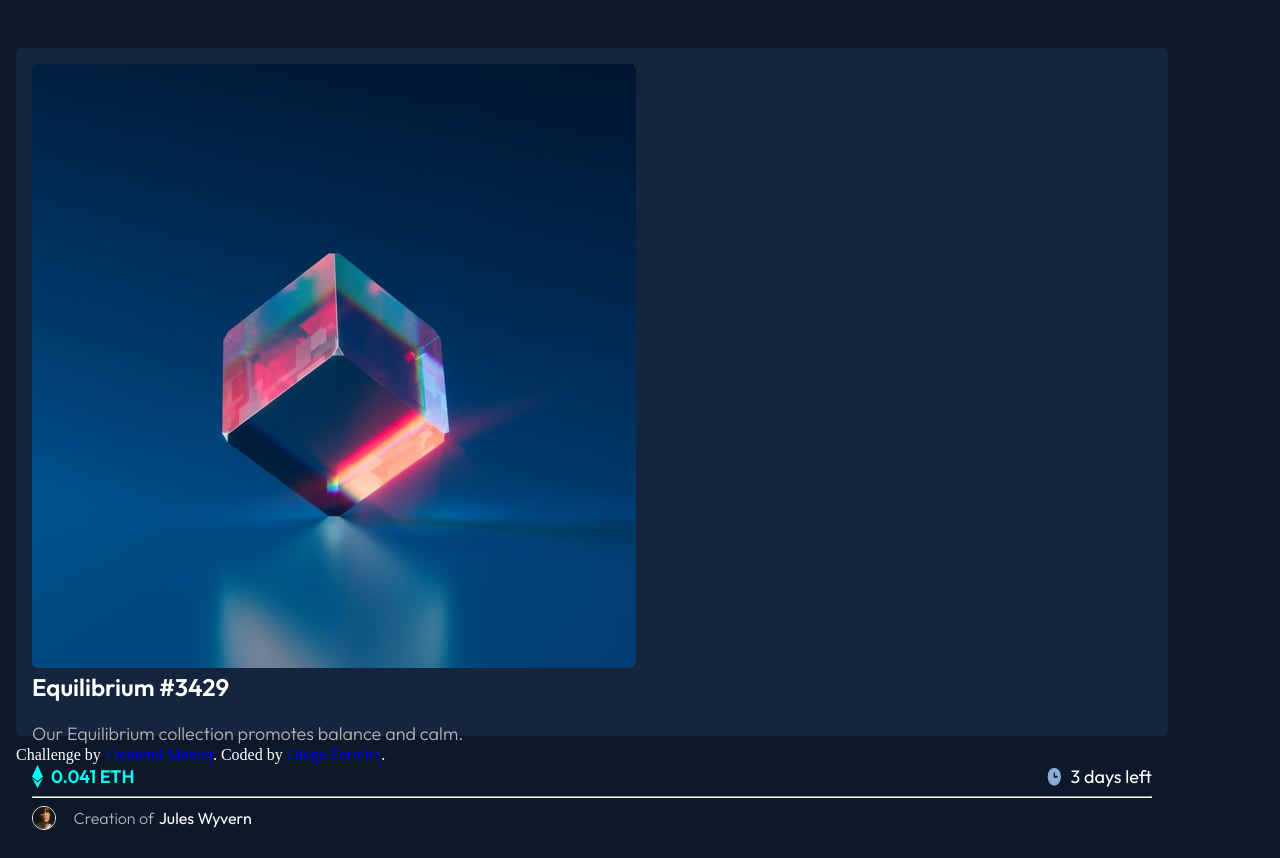
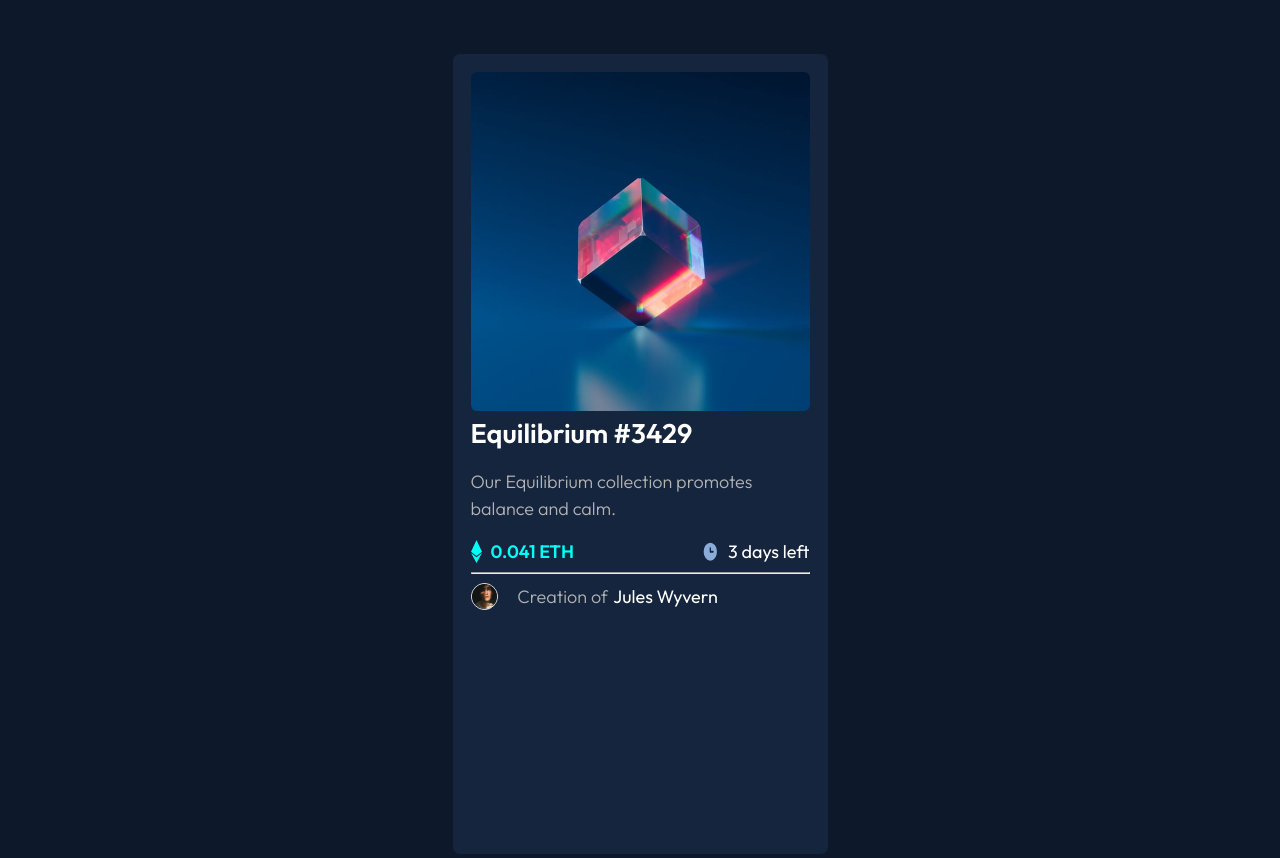
Before and after one commit to FerreiraDiogo/tarefas-front-end-mentor, a plain HTML site: page nft-preview-card/index.html in a window 1280 px wide. Shown: the top 858 px of the page. Before the commit the page ends 833 px from the top, so only its background shows below. Drawn offline with Linux system fonts and the light colour scheme.

Commit message:
finalização da implementação de estilos para desktop

```diff
--- a/nft-preview-card/style.css
+++ b/nft-preview-card/style.css
@@ -2,16 +2,17 @@
 
 *{
     box-sizing: border-box;
+    font-size: 18px;
 }
 
 body{
     background-color: hsl(217, 54%, 11%);
-    padding: 3rem 1rem;
+    padding: 3rem 1.5rem;
     margin: 0;
 }
 
 .card{
-    width: 90vw;
+    width: 86vw;
     height: 86vh;
     background-color: hsl(216, 50%, 16%);
     border-radius: 7px;
@@ -19,6 +20,9 @@ body{
     color:  hsl(0, 0%, 100%);
     padding: 1rem;
 }
+
+
+
 
 .card__image {
     max-width: 100%;
@@ -96,10 +100,32 @@ hr{
     line-break: loose;
     color: hsl(0, 0%, 100%);
     text-decoration: none;
+    font-family: Outfit;
 }
 
 @media(min-width:376px){
-    .card{
+    body{
+        display: grid;
+        /* grid-column: 3; */
+        grid-template-columns: 0.5fr 1fr 0.5fr;
+        grid-template-rows: 0.5fr 1fr 0.5fr;
 
     }
+
+    .card{
+        width: 375px;
+        height: 100vh;
+        grid-column-start: 2;
+        justify-self: center;
+    }
+
+
+    .attribution{
+        grid-row-start: 2;
+        grid-column-start:2 ;
+        justify-self: center;
+        margin-top: 10px;
+        margin-left: 1rem;
+        font-size: 16px;
+    }
 }
```
